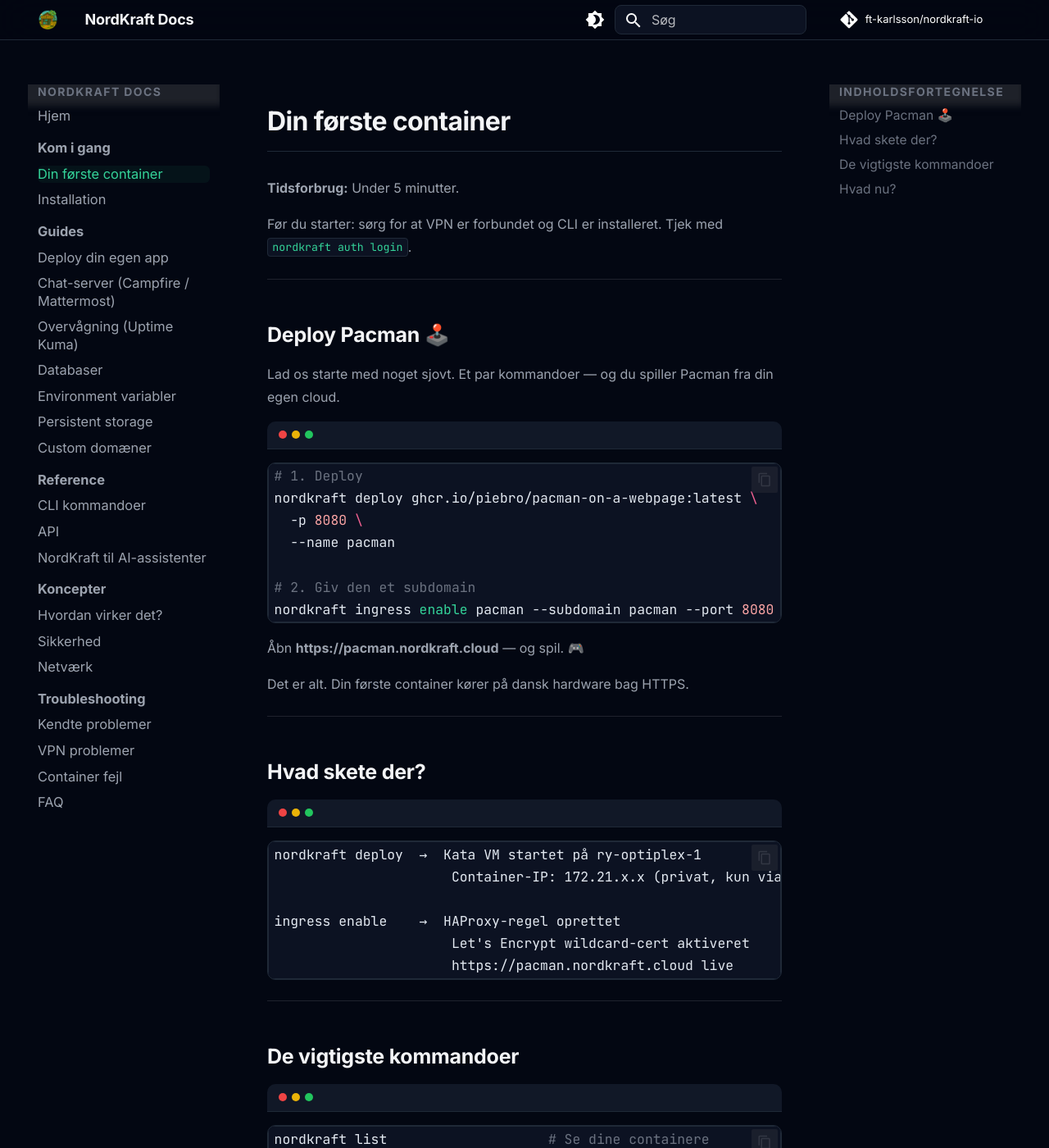
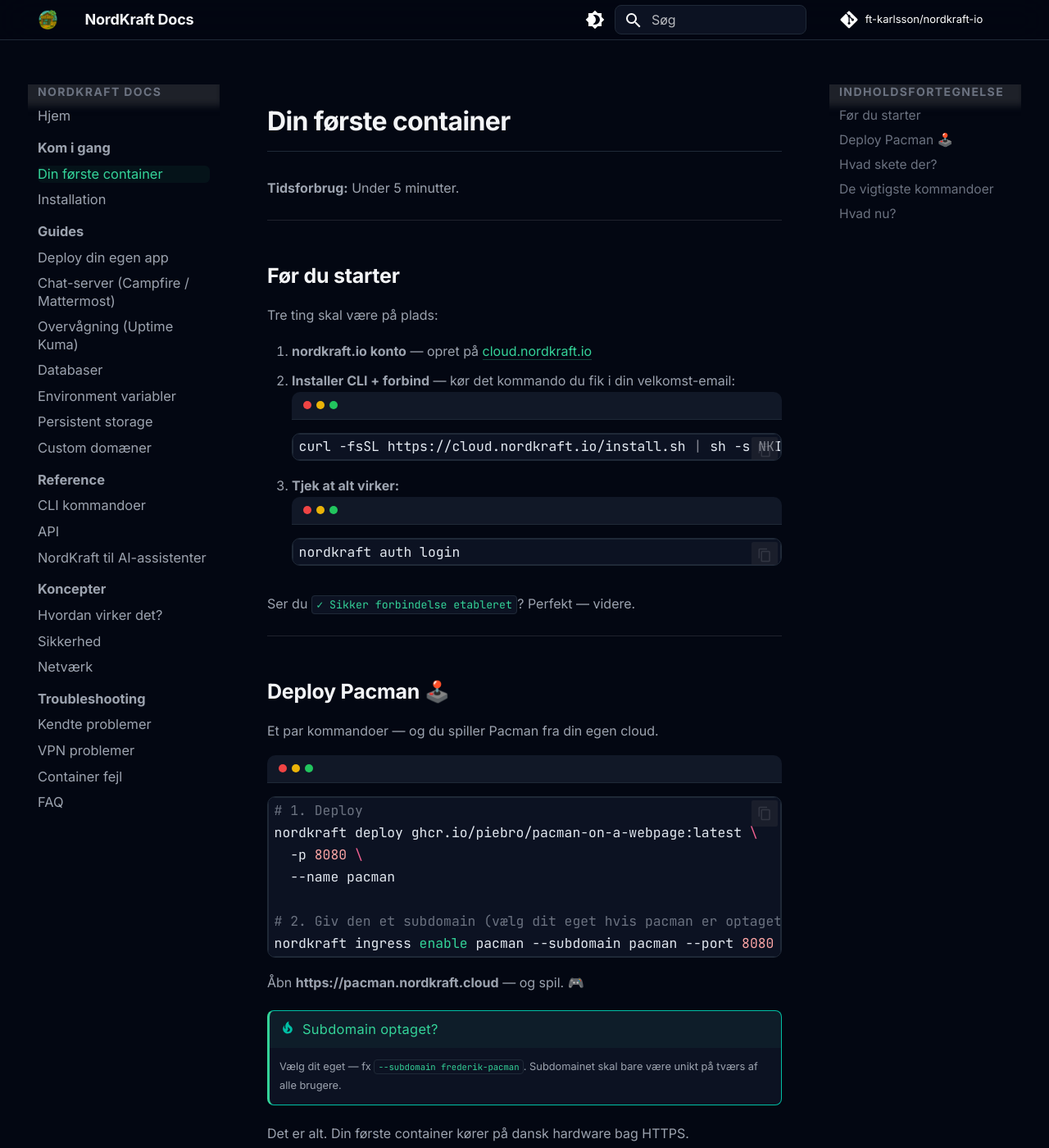
Before and after one commit to ft-karlsson/nordkraft-io, an MkDocs documentation site: the page built from docs/getting-started.md, in a window 1280 px wide and 1400 px high. Shown: the whole window at 82% size. Built offline with MkDocs 1.6.1 and Material for MkDocs 9.7.7, drawn with Linux system fonts in a browser that asks for light colours; comment, search, counter and statistics services are not loaded.

Commit message:
bedre start

````diff
--- a/docs/getting-started.md
+++ b/docs/getting-started.md
@@ -2,13 +2,29 @@
 
 **Tidsforbrug:** Under 5 minutter.
 
-Før du starter: sørg for at VPN er forbundet og CLI er installeret. Tjek med `nordkraft auth login`.
+---
+
+## Før du starter
+
+Tre ting skal være på plads:
+
+1. **nordkraft.io konto** — opret på [cloud.nordkraft.io](https://cloud.nordkraft.io)
+2. **Installer CLI + forbind** — kør det kommando du fik i din velkomst-email:
+```bash
+curl -fsSL https://cloud.nordkraft.io/install.sh | sh -s NKINVITE-...
+```
+3. **Tjek at alt virker:**
+```bash
+nordkraft auth login
+```
+
+Ser du `✓ Sikker forbindelse etableret`? Perfekt — videre.
 
 ---
 
 ## Deploy Pacman 🕹️
 
-Lad os starte med noget sjovt. Et par kommandoer — og du spiller Pacman fra din egen cloud.
+Et par kommandoer — og du spiller Pacman fra din egen cloud.
 
 ```bash
 # 1. Deploy
@@ -16,11 +32,14 @@ nordkraft deploy ghcr.io/piebro/pacman-on-a-webpage:latest \
   -p 8080 \
   --name pacman
 
-# 2. Giv den et subdomain
+# 2. Giv den et subdomain (vælg dit eget hvis pacman er optaget)
 nordkraft ingress enable pacman --subdomain pacman --port 8080
 ```
 
 Åbn **https://pacman.nordkraft.cloud** — og spil. 🎮
+
+!!! tip "Subdomain optaget?"
+    Vælg dit eget — fx `--subdomain frederik-pacman`. Subdomainet skal bare være unikt på tværs af alle brugere.
 
 Det er alt. Din første container kører på dansk hardware bag HTTPS.
 
````
